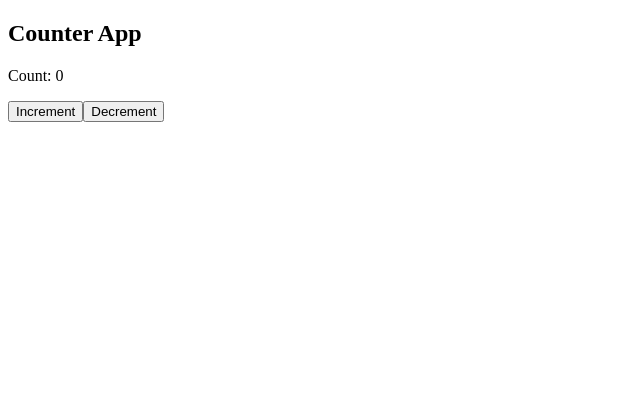
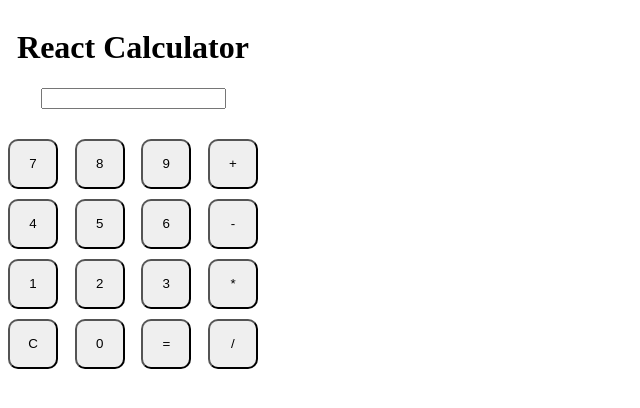
Before and after one commit to eons-shubham/XBuilds, a React (Create React App) app: page / in a window 1280 px wide. Shown: the top 408 px of the page, without its empty margins (0-640 px from the left). Built offline with nearby package versions, Linux system fonts and the light colour scheme.

Commit message:
feat: XCalculator Complete

```diff
--- a/package.json
+++ b/package.json
@@ -7,6 +7,7 @@
     "@testing-library/react": "^13.4.0",
     "@testing-library/user-event": "^13.5.0",
     "axios": "^1.6.6",
+    "mathjs": "^12.3.0",
     "react": "^18.2.0",
     "react-dom": "^18.2.0",
     "react-scripts": "5.0.1",
--- a/src/App.js
+++ b/src/App.js
@@ -1,21 +1,98 @@
-import React, { useState } from "react";
+import React from "react";
+import { useState } from "react";
+import * as math from "mathjs";
 
 function App() {
-  const [count, setCount] = useState(0);
+  const input = {
+    width: "250px",
+    height: "20px",
+    border: "1px solid black",
+    textAlign: "left",
+    marginBottom: "10px",
+  };
+  const output = {
+    width: "250px",
+    height: "20px",
+    textAlign: "center",
+    marginBottom: "10px",
+    color: "grey",
+  };
 
-  const handleInc = () => {
-    setCount((prevValue) => prevValue + 1);
+  const container = {
+    display: "flex",
+    justifyContent: "center",
+    flexDirection: "column",
+    alignItems: "center",
+    width: "250px",
   };
-  const handleDec = () => {
-    setCount((prevValue) => prevValue - 1);
+
+  const buttonContainer = {
+    display: "flex",
+    flexDirection: "row",
+    justifyContent: "space-between",
+    alignItems: "center",
+    gap: "10px",
+    flexWrap: "wrap",
+    borderRadius: "20px",
+  };
+
+  const buttonItem = {
+    width: "50px",
+    height: "50px",
+    borderRadius: "20%",
+  };
+
+  const [ans, setAns] = useState("");
+  const [expression, setExpression] = useState("");
+  let arr = [
+    "7",
+    "8",
+    "9",
+    "+",
+    "4",
+    "5",
+    "6",
+    "-",
+    "1",
+    "2",
+    "3",
+    "*",
+    "C",
+    "0",
+    "=",
+    "/",
+  ];
+
+  const handleClick = (e) => {
+    if (e.target.tagName === "DIV") return;
+    else if (e.target.innerText !== "=" && e.target.innerText !== "C") {
+      setExpression((prevValue) => prevValue + e.target.innerText);
+    } else if (e.target.innerText === "C") {
+      setAns("");
+      setExpression("");
+    } else if (e.target.innerText === "=") {
+      if (expression === "") setAns("Error");
+      else {
+        setAns(math.evaluate(expression));
+      }
+    }
   };
 
   return (
-    <div>
-      <h2>Counter App</h2>
-      <p>Count: {count}</p>
-      <button onClick={handleInc}>Increment</button>
-      <button onClick={handleDec}>Decrement</button>
+    <div style={container}>
+      <h1>React Calculator</h1>
+      {/* <div style={input}>{expression}</div> */}
+      <input
+        type="text"
+        value={expression}
+        onChange={(e) => setExpression(e.target.value)}
+      />
+      <div style={output}>{ans}</div>
+      <div style={buttonContainer} onClick={handleClick}>
+        {arr.map((item, idx, arr) => {
+          return <button style={buttonItem}>{item}</button>;
+        })}
+      </div>
     </div>
   );
 }
```
Also changed, not shown: 1 other file (tests, documents, lock files or other folders).
